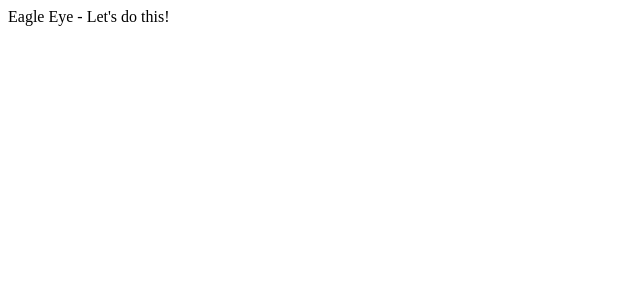
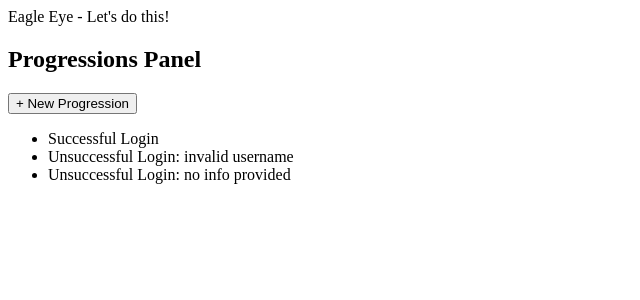
Before and after one commit to SalazarTeam/salazar, a React app: page / in a window 1280 px wide. Shown: the top 300 px of the page, without its empty margins (0-640 px from the left). Built offline with nearby package versions, Linux system fonts and the light colour scheme.

Commit message:
progressions panel - add/populate functionality

```diff
--- a/src/app/components/App.jsx
+++ b/src/app/components/App.jsx
@@ -1,11 +1,46 @@
 import React from 'react';
+import ProgressionsPanel from './ProgressionsPanel.jsx';
 
 class App extends React.Component {
-   render() {
+	constructor(props) {
+		super(props);
+
+		this.state = {
+			progressions: [
+							{ name: 'Successful Login' },
+							{ name: 'Unsuccessful Login: invalid username' },
+							{ name: 'Unsuccessful Login: no info provided' }
+						]
+		};
+
+		this.addProgression = this.addProgression.bind(this);
+	}
+
+	addProgression(name) {
+		var progressions = this.state.progressions.slice();
+		var duplicateName = false;
+		for (var progression in progressions) {
+			console.log("prog", progressions[progression]);
+			if (progressions[progression].name === name) {
+				duplicateName = true;
+			}
+		}
+
+		if (!duplicateName) {
+			progressions.push({ name: name });
+			this.setState({ progressions: progressions });
+		}
+	}
+
+	render() {
       return (
-         <div>
-            Eagle Eye - Let's do this!
-         </div>
+      	<div className="app">
+	        <div>
+	        	Eagle Eye - Let's do this!
+	        </div>
+
+			<ProgressionsPanel progressions={this.state.progressions} addProgression={this.addProgression}/>
+		</div>
       );
    }
 }
--- /dev/null
+++ b/src/app/components/ProgressionsPanel.jsx
@@ -0,0 +1,66 @@
+import React from 'react';
+
+class ProgressionsPanel extends React.Component {
+	constructor(props) {
+		super(props);
+
+		this.state = {
+			showAddProgressionPanel: false,
+			newProgressionName: ""
+		}
+
+		this.toggleAddProgressionPanel = this.toggleAddProgressionPanel.bind(this);
+		this.handleNewProgressionName = this.handleNewProgressionName.bind(this);
+		this.handleAddNewProgression = this.handleAddNewProgression.bind(this);
+	}
+
+	toggleAddProgressionPanel(event) {
+		event.preventDefault();
+		if (this.state.showAddProgressionPanel) {
+			this.setState({ showAddProgressionPanel: false, newProgressionName: "" });
+		} else {
+			this.setState({ showAddProgressionPanel: true });
+		}
+	}
+
+	handleNewProgressionName(event) {
+		this.setState({ newProgressionName: event.target.value });
+	}
+
+	handleAddNewProgression() {
+		if (this.state.newProgressionName) {
+			console.log("Attempt add", this.state.newProgressionName);
+			this.props.addProgression(this.state.newProgressionName);
+			this.setState({ showAddProgressionPanel: false, newProgressionName: '' });
+			this.refs['progression-name'].value = "";
+		}
+	}
+
+	render() {
+		var progressions = this.props.progressions.map(function(progression, i) {
+			return <li key={i}>{ progression.name }</li>;
+		});
+
+		var addProgressionsPanel = <button onClick={this.toggleAddProgressionPanel}>+ New Progression</button>;
+		if (this.state.showAddProgressionPanel) {
+			addProgressionsPanel = (
+				<div>
+					<input id="progression-name" ref="progression-name" placeholder="Progression Name" onChange={this.handleNewProgressionName} />
+					<button onClick={this.handleAddNewProgression}>Add</button>
+					<a href="#" onClick={this.toggleAddProgressionPanel}>Cancel</a>
+				</div>
+			);
+		}
+		return (
+			<div className="progressions-panel">
+				<h2>Progressions Panel</h2>
+				{ addProgressionsPanel }
+				<ul className="progressions">
+					{ progressions }
+				</ul>
+			</div>
+		);
+   }
+}
+
+export default ProgressionsPanel;
```
Also changed, not shown: 1 other file (tests, documents, lock files or other folders).
